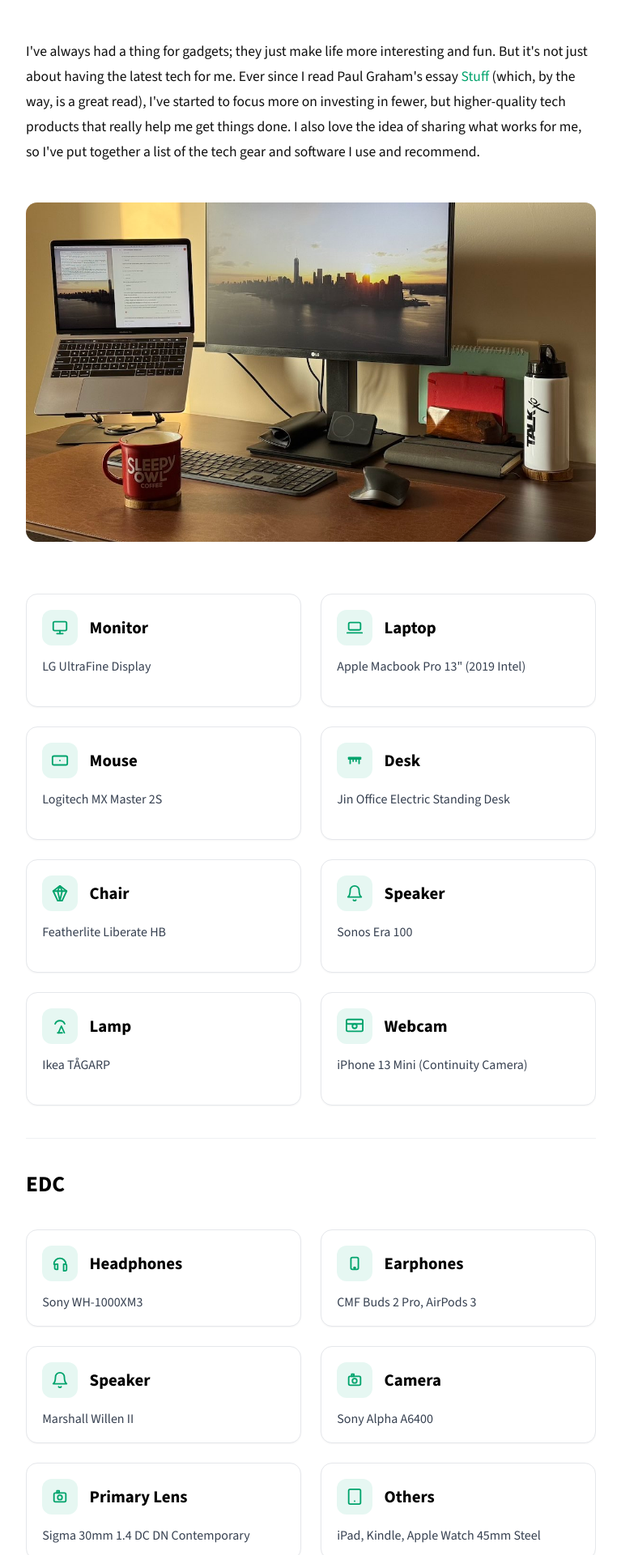
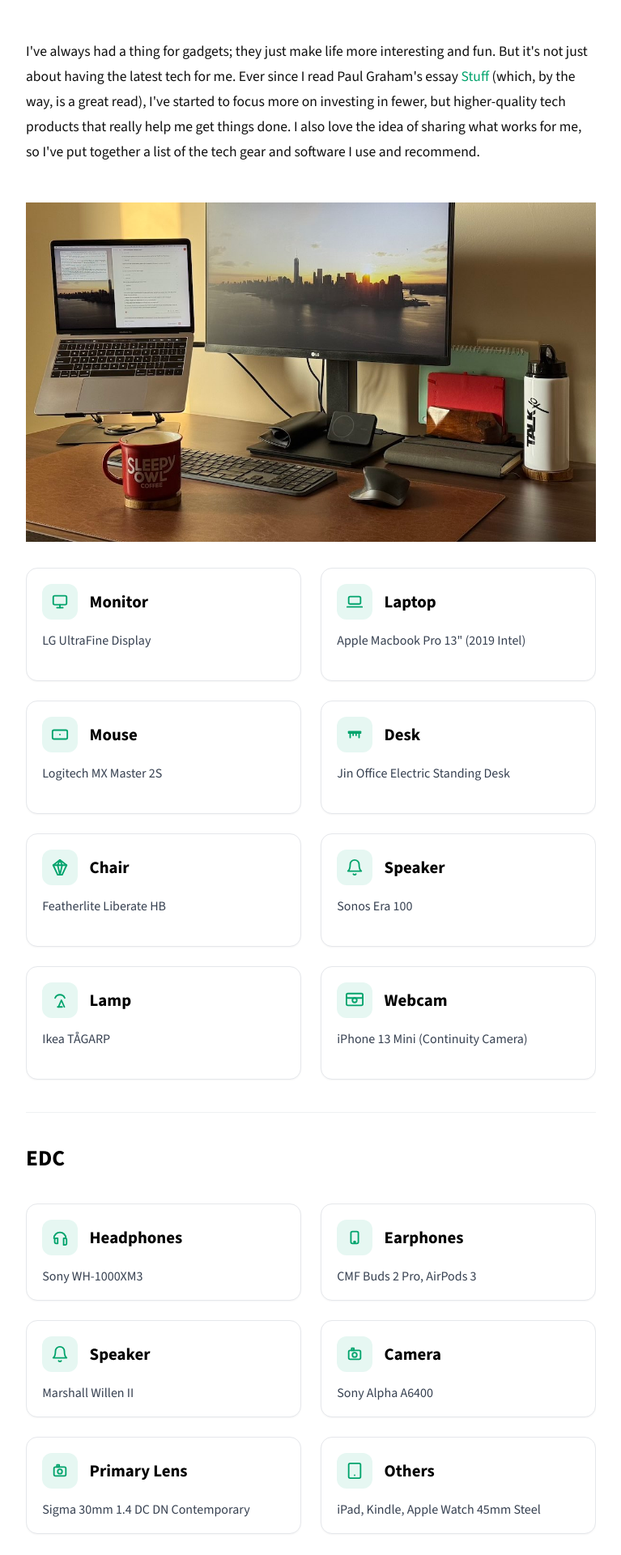
Before and after one commit to talkxo/rishiraj-blog-machine, a Jekyll site: the page built from _pages/stuff.md, in a window 1280 px wide. Shown: the part 411-2331 px from the top of the page at 81% size, without its empty margins (256-1023 px from the left). Built offline with Jekyll 4.4.1, drawn with Linux system fonts in a browser that asks for light colours.

Commit message:
🎨 Refactor Head and Stuff Page: Improve Layout and Image Presentation
- ✅ Remove unnecessary CSS for link hover effects to streamline styles
- ✅ Update image markup on the Stuff page for better performance and clarity
- ✅ Adjust image dimensions for optimal display without layout shifts

These changes enhance the overall layout stability and improve the user experience on the Stuff page.

```diff
--- a/_includes/head.html
+++ b/_includes/head.html
@@ -609,13 +609,6 @@
       contain: layout style;
       box-sizing: border-box;
     }
-    /* Prevent layout shift for link hover effects */
-    a:not(.anchor)::after {
-      contain: layout style;
-      will-change: transform;
-      pointer-events: none;
-    }
-
     /* Reserve space for content to prevent layout shift */
     .c-archives__description {
       min-height: 3rem;
--- a/_pages/stuff.md
+++ b/_pages/stuff.md
@@ -7,16 +7,12 @@
 <div class="c-summary">I've always had a thing for gadgets; they just make life more interesting and fun. But it's not just about having the latest tech for me. Ever since I read Paul Graham's essay <a href="http://www.paulgraham.com/stuff.html">Stuff</a> (which, by the way, is a great read), I've started to focus more on investing in fewer, but higher-quality tech products that really help me get things done. I also love the idea of sharing what works for me, so I've put together a list of the tech gear and software I use and recommend.
 </div>
 
-<picture>
-  <source srcset="/assets/images/workspace-hero.webp" type="image/webp">
-  <img src="/assets/images/workspace-hero.jpg"
-       alt="My workspace setup with MacBook Pro, desk items, and coffee"
-       loading="lazy"
-       decoding="async"
-       width="1200"
-       height="800"
-       style="width: 100%; height: auto; border-radius: 14px; margin-bottom: 2rem;">
-</picture>
+<img src="/assets/images/workspace-hero.webp"
+     alt="Workspace setup with MacBook Pro and external monitor"
+     width="800"
+     height="600"
+     loading="lazy"
+     style="width: 100%; height: auto;">
 
 <section class="c-grid" style="--card-fixed-height: 140px; --card-line-clamp: 2;">
   <article class="c-card">
```
